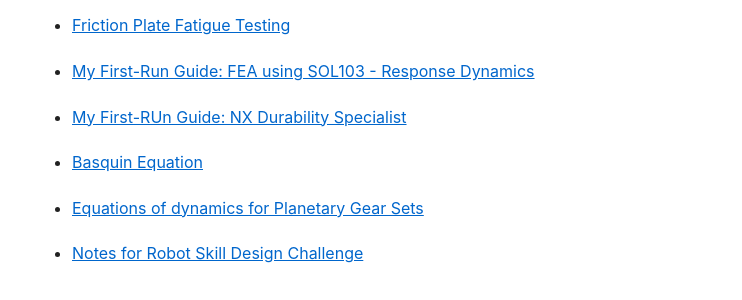
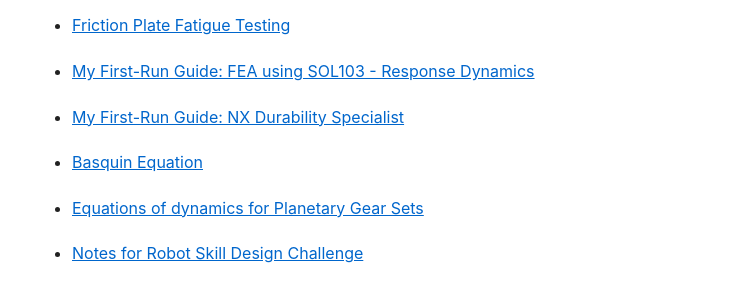
Before and after one commit to chetan-tg/chetan-tg.github.io, a Jekyll site: the page built from mynotes/resources.md, in a window 1280 px wide. Shown: the part 322-622 px from the top of the page, without its empty margins (268-1010 px from the left). Built offline with Jekyll 4.4.1, drawn with Linux system fonts in a browser that asks for light colours.

Commit message:
correction

```diff
--- a/mynotes/resources.md
+++ b/mynotes/resources.md
@@ -14,7 +14,7 @@
 
 * [My First-Run Guide: FEA using SOL103 - Response Dynamics](../project_platf/rep_platform_FEA)
 
-* [My First-RUn Guide: NX Durability Specialist](../fatigue/Manual_Durability.html)
+* [My First-Run Guide: NX Durability Specialist](../fatigue/Manual_Durability.html)
 
 * [Basquin Equation](../fatigue/Basquin.html)
 
```
